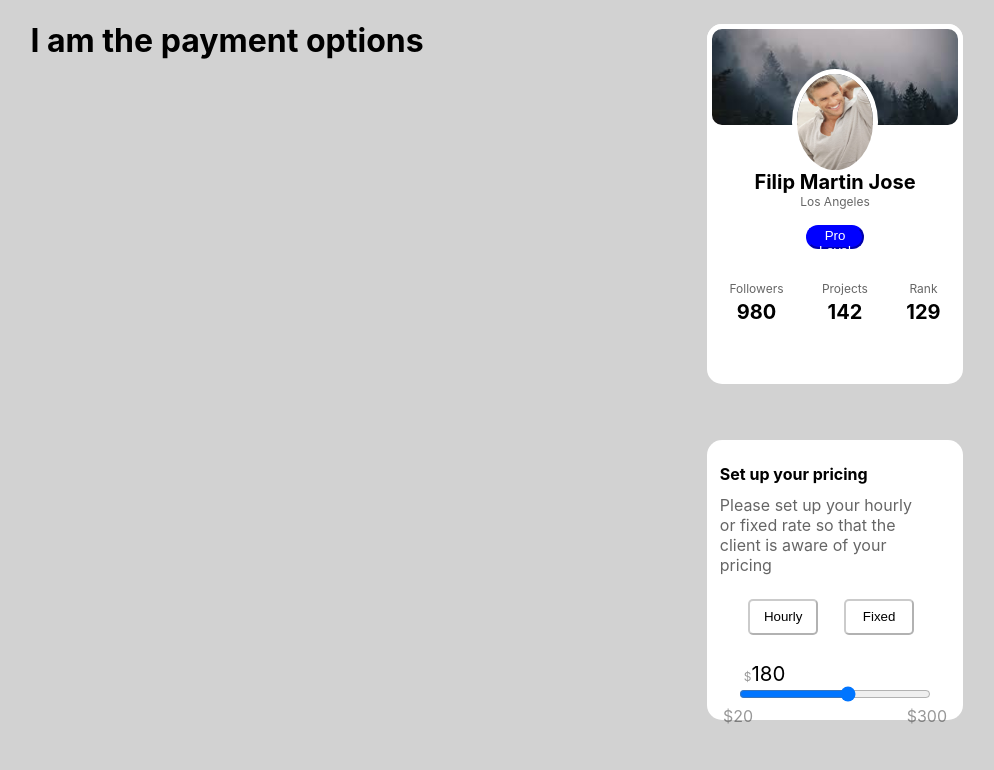
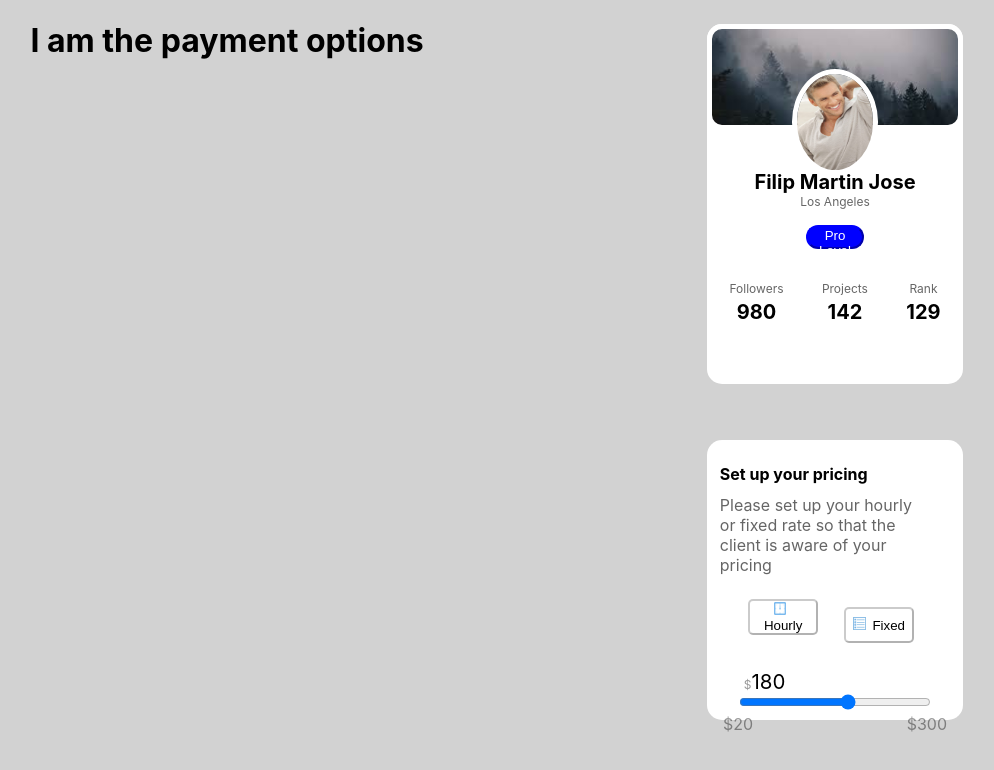
Before and after one commit to TravisExline/RF-Code-Challenge, a React (Create React App) app: page / in a window 1280 px wide. Shown: the top 770 px of the page, without its empty margins (253-1247 px from the left). Built offline with nearby package versions, Linux system fonts and the light colour scheme.

Commit message:
pricing/profile looking better

```diff
--- a/src/components/PricingOptions.js
+++ b/src/components/PricingOptions.js
@@ -1,6 +1,8 @@
 import React from 'react'
 import PaymentSlider from './PaymentSlider'
 import '../style/PaymentOptions.css'
+import Clock from '../imgs/clock-time.png'
+import List from '../imgs/list.png'
 
 class PricingOptions extends React.Component {
     render() {
@@ -9,7 +11,8 @@ class PricingOptions extends React.Component {
                 <h1 className='price-setup-text'>Set up your pricing</h1>
                 <p className='price-setup-description'>Please set up your hourly or fixed rate so that the client is aware of your pricing</p>
                 <div className='btn-holder'>
-                    <button className='hourly-btn'>Hourly</button><button className='fixed-btn'>Fixed</button>
+                    <button className='hourly-btn'>
+                        <img src={Clock} className='clock'/>Hourly</button><button className='fixed-btn'><img src={List} className='list'/>Fixed</button>
                 </div>
                 <div className='slider'>
                     <PaymentSlider />
--- a/src/style/PaymentOptions.css
+++ b/src/style/PaymentOptions.css
@@ -17,6 +17,7 @@
     height: 4.5vh;
     width: 5.5vw;
     margin-bottom: 1vh;
+    transition-duration: .5s;
 }
 
 /* hourly/fixed buttons keep moving outn of line without this. */
@@ -46,3 +47,17 @@
     text-align: left;
     width: 16vw;
 }
+
+.clock {
+    width: 1vw;
+    padding-right: .5vw;
+}
+
+.list {
+    width: 1vw;
+    padding-right: .5vw;
+}
+
+.hourly-btn:hover, .fixed-btn:hover {
+    border-color: royalblue;
+}
```
Also changed, not shown: src/imgs/clock-time.png (added), src/imgs/list.png (added).
